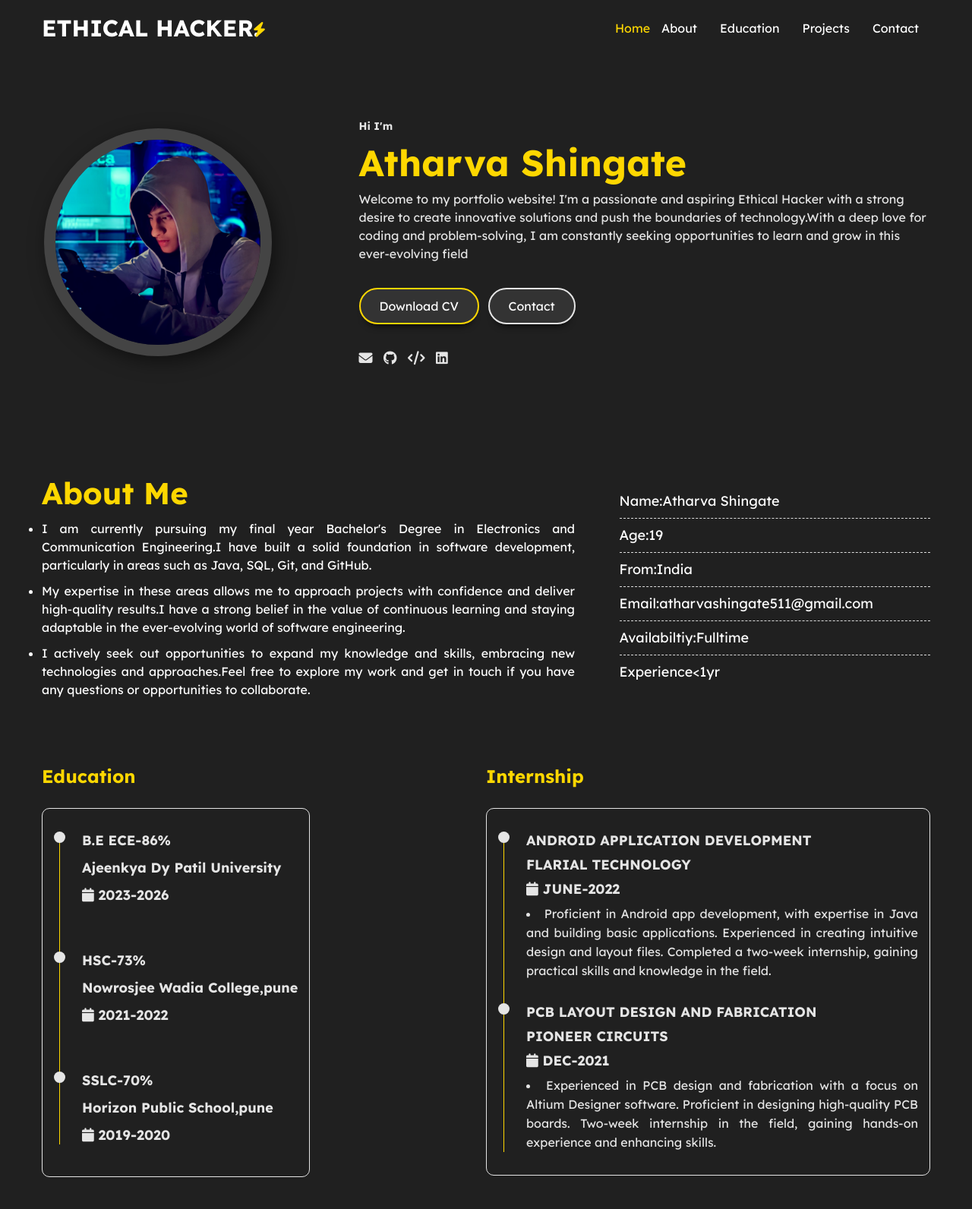
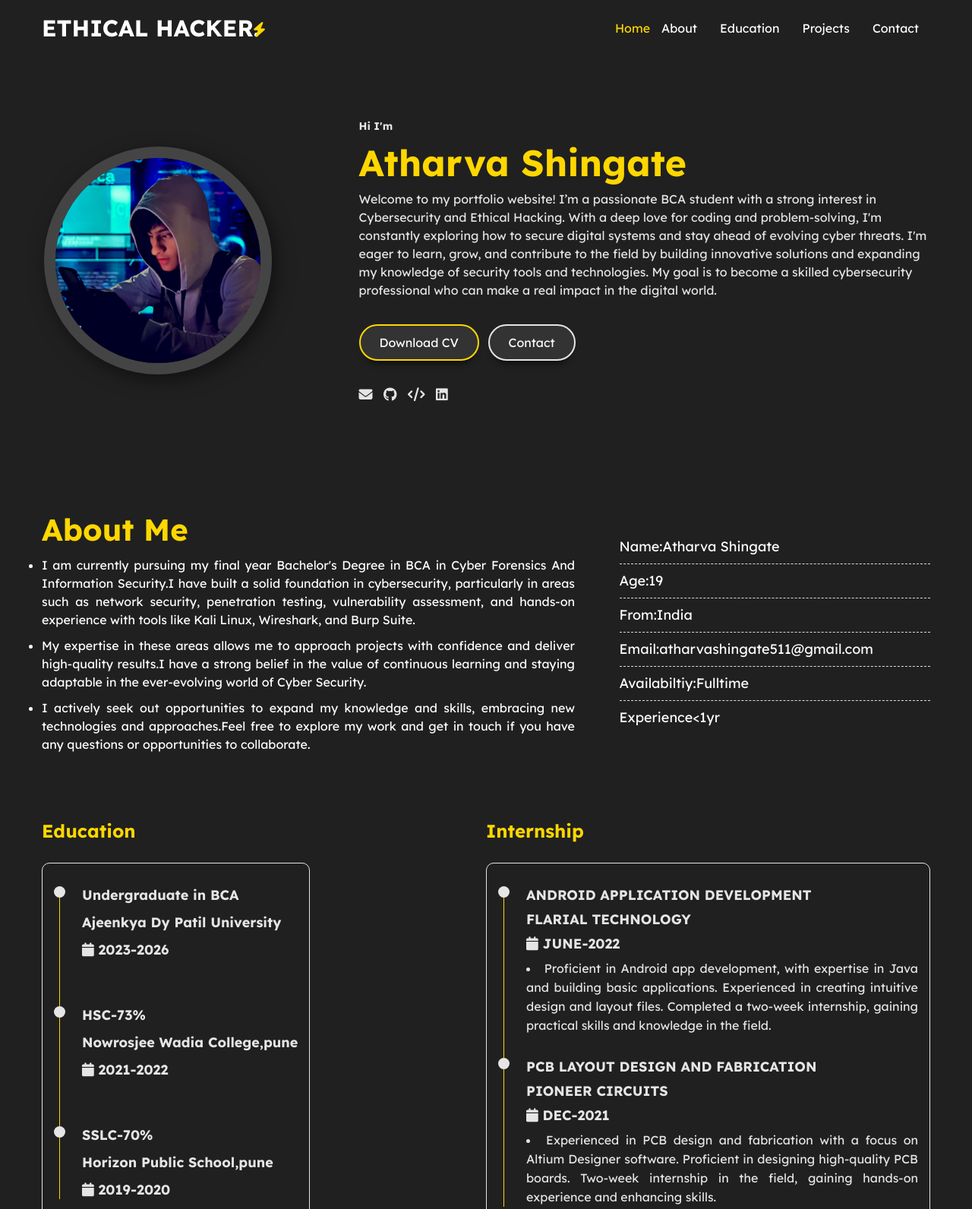
Before and after one commit to atharvashingate/atharvashingate.github.io, a plain HTML site: page index.html in a window 1280 px wide. Shown: the top 1592 px of the page at 76% size. Drawn offline with nearby package versions, Linux system fonts and the light colour scheme.

Commit message:
Update index.html

```diff
--- a/index.html
+++ b/index.html
@@ -48,7 +48,7 @@
         <div class="profile-text">
             <h5>Hi I'm </h5><br>
             <h1>Atharva Shingate</h1><br>
-            <p>Welcome to my portfolio website! I'm a passionate and aspiring Ethical Hacker with a strong desire to create innovative solutions and push the boundaries of technology.With a deep love for coding and problem-solving, I am constantly seeking opportunities to learn and grow in this ever-evolving field</p>
+            <p>Welcome to my portfolio website! I’m a passionate BCA student with a strong interest in Cybersecurity and Ethical Hacking. With a deep love for coding and problem-solving, I'm constantly exploring how to secure digital systems and stay ahead of evolving cyber threats. I'm eager to learn, grow, and contribute to the field by building innovative solutions and expanding my knowledge of security tools and technologies. My goal is to become a skilled cybersecurity professional who can make a real impact in the digital world.</p>
 
             <div class="btn-group">
                 <a href="/" class="btn   active">Download CV</a>
@@ -72,8 +72,8 @@
                 <div class="about-content">
                     <h4>About Me</h4>
                     <ul>
-                      <li>I am currently pursuing my final year Bachelor's Degree in Electronics and Communication Engineering.I have built a solid foundation in software development, particularly in areas such as Java, SQL, Git, and GitHub.</li>
-                      <li> My expertise in these areas allows me to approach projects with confidence and deliver high-quality results.I have a strong belief in the value of continuous learning and staying adaptable in the ever-evolving world of software engineering.</li>
+                      <li>I am currently pursuing my final year Bachelor's Degree in BCA in Cyber Forensics And Information Security.I have built a solid foundation in cybersecurity, particularly in areas such as network security, penetration testing, vulnerability assessment, and hands-on experience with tools like Kali Linux, Wireshark, and Burp Suite.</li>
+                      <li> My expertise in these areas allows me to approach projects with confidence and deliver high-quality results.I have a strong belief in the value of continuous learning and staying adaptable in the ever-evolving world of Cyber Security.</li>
                       <li> I actively seek out opportunities to expand my knowledge and skills, embracing new technologies and approaches.Feel free to explore my work and get in touch if you have any questions or opportunities to collaborate. </li>
                     </ul>
                 </div>
@@ -107,7 +107,7 @@
                                 <div class="timeline-item">
                                     <div class="circle-dot"></div>
                                     <h3 class="timeline-title">
-                                        B.E ECE-86%
+                                       Undergraduate in BCA
                                     </h3>
                                     <h4 class="timeline-title">Ajeenkya Dy Patil University</h4>
                                     <h4 class="timeline-title">
@@ -238,7 +238,7 @@
 
     <!-------------------------- Footer section -------------------------->
    <footer class="footer">
-    <small class="message">Thanks for visiting and happy coding!</small>
+    <small class="message">Thanks for visiting and happy Hacking!</small>
     <small class="copyright">&copy; Copyright 2025. All rights reserved.</small>
    </footer>
 
```
